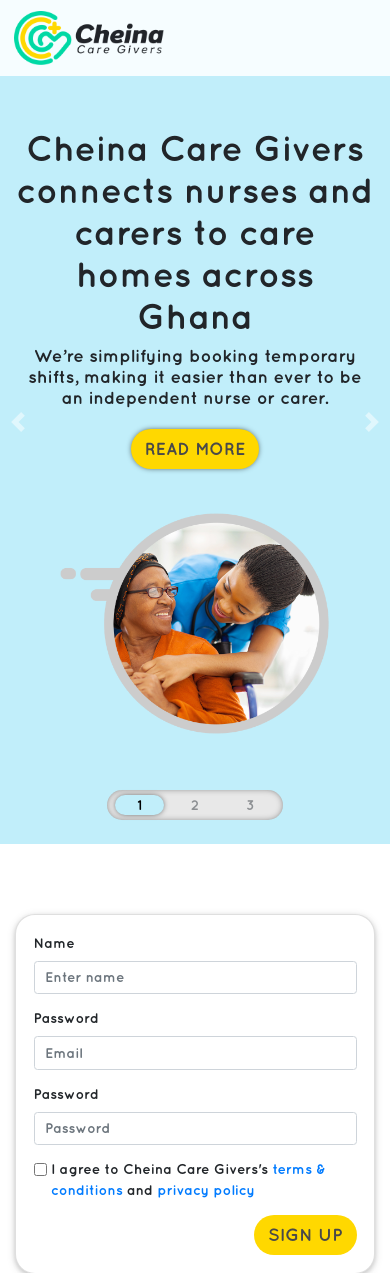
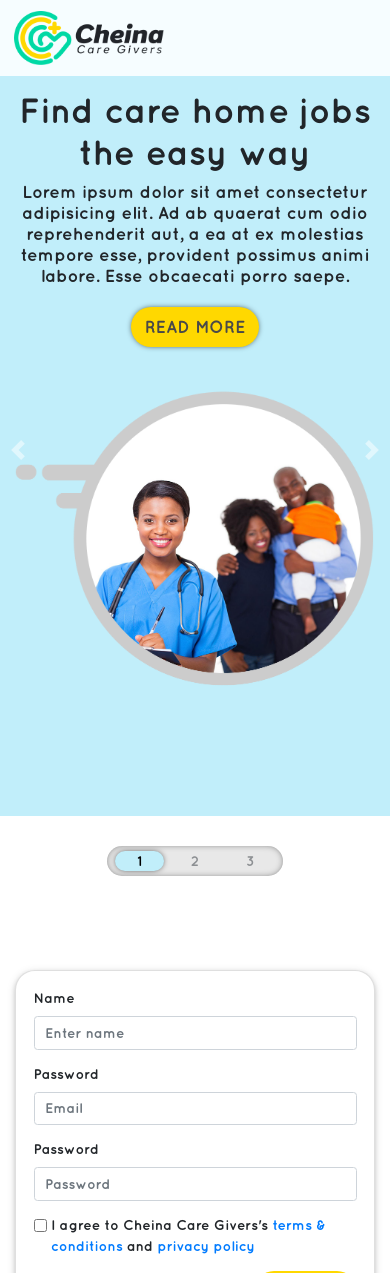
Before and after one commit to rjbtechconsult/cheinacaregivers, a PHP site: page / in a window 390 px wide. Shown: the top 1273 px of the page. Run offline with PHP 8.4, Linux system fonts and the light colour scheme; some libraries are stand-ins or nearby versions.

Commit message:
correct banner image

```diff
--- a/css/main.css
+++ b/css/main.css
@@ -142,7 +142,11 @@
   color: #00d9a5 !important;
 }
 
-@media (max-width: 767px) {
+.header-banner .carousel-item {
+  padding: 100px 0px;
+}
+
+@media (max-width: 769px) {
   .header-banner .carousel-item {
     padding-top: 90px !important;
   }
@@ -154,8 +158,6 @@
 
 @media (max-width: 767px) {
   .header-banner .banner-img {
-    -webkit-width: 75% !important;
-    width: 75% !important;
     padding: 30px 0;
   }
 }
--- a/css/main.scss
+++ b/css/main.scss
@@ -145,19 +145,22 @@ $box-shadow-btn:  0px 0px 6px -2px rgba(0,0,0,1);
     // min-height: 90vh;
     // background-size: 900px;
     // background-position: right -210px top -77px;
-
-    @media (max-width: 767px) {
-        .carousel-item{
+    .carousel-item{
+        // min-height: 100vh;
+        padding: 100px 0px;
+        @media (max-width: 769px) {
             padding-top: 90px !important;
         }
     }
+
+
     .carousel-control-next, .carousel-control-prev{
         width: 9%;
     }
     .banner-img{
         @media (max-width:767px){
-        -webkit-width: 75% !important;
-           width: 75% !important;
+        // -webkit-width: 75% !important;
+        // width: 75% !important;
 
            padding: 30px 0;
         }
--- a/index.php
+++ b/index.php
@@ -84,7 +84,7 @@
 
             <div class="carousel-inner">
                 <!-- Slide 1 -->
-                <div class="carousel-item active bg-light-blue py-5 d-flex" style="height:100vh;">
+                <div class="carousel-item active bg-light-blue d-flex active">
                     <div class="container my-auto">
                         <div class="row">
 
@@ -109,7 +109,7 @@
                 </div>
 
                 <!-- Slide 2 -->
-                <div class="carousel-item bg-light-blue py-5 d-flex active" style="height:100vh;">
+                <div class="carousel-item bg-light-blue d-flex">
                     <div class="container my-auto">
                         <div class="row">
                             <div class="col-md-5 header-col d-flex">
@@ -131,7 +131,7 @@
                 </div>
 
                 <!-- Slide 3 -->
-                <div class="carousel-item py-5 bg-light-blue d-flex" style="height:100vh;">
+                <div class="carousel-item bg-light-blue d-flex">
                     <div class="container my-auto">
                         <div class="row">
                             <div class="col-md-5 header-col d-flex">
```
Also changed, not shown: 1 other file.
